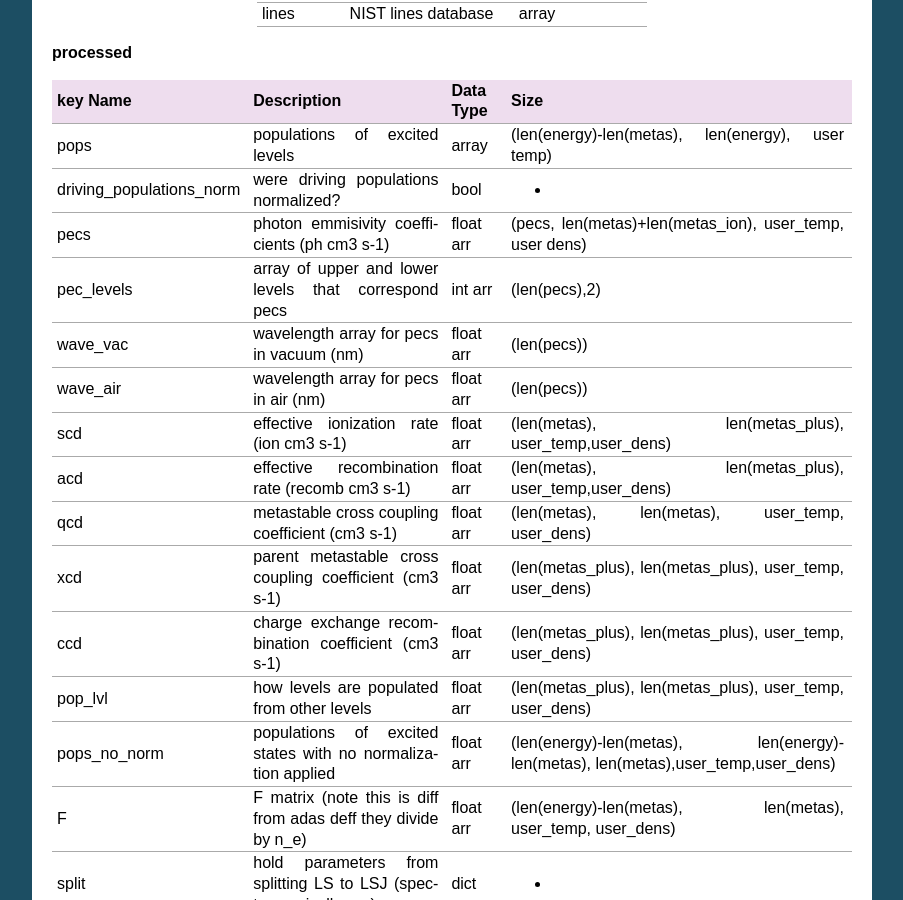
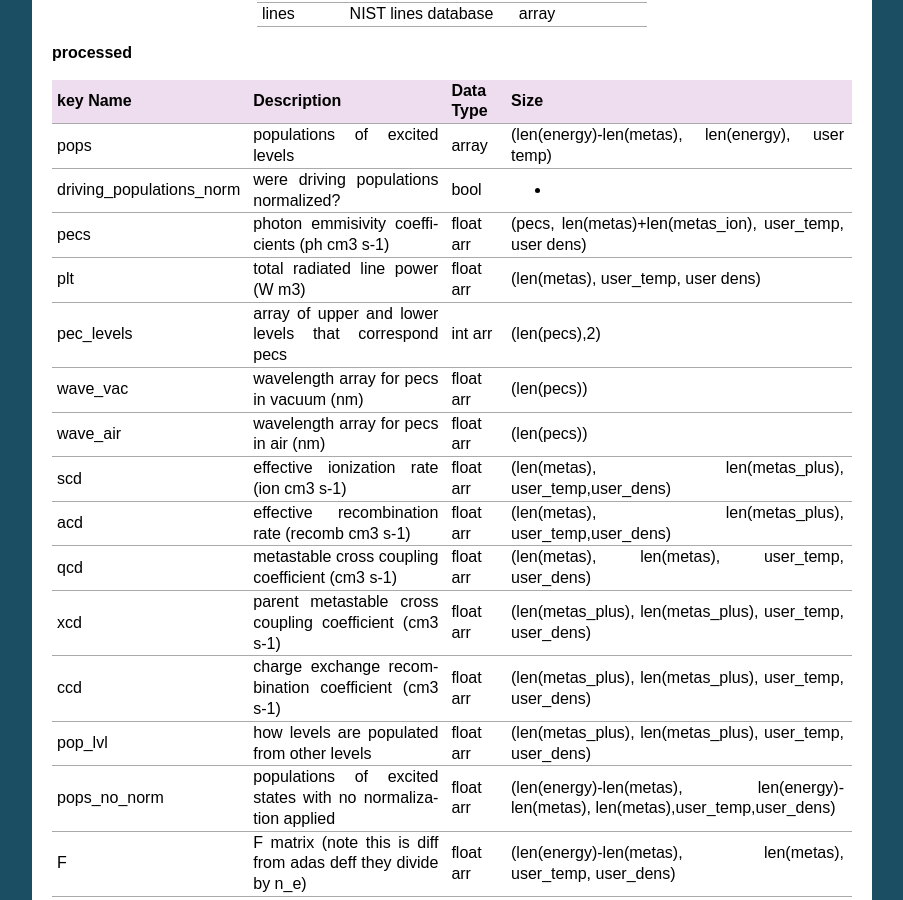
Before and after one commit to johnson-c/ColRadPy, a Sphinx documentation site: the page built from doc/dictionary.rst, in a window 1280 px wide and 900 px high, scrolled down 3448 px. Shown: the whole window, without its empty margins (198-1101 px from the left). Built offline with Sphinx 7.4.7, drawn with Linux system fonts in a browser that asks for light colours; pages that are not in the unit, such as notebooks, are missing from menus.

Commit message:
adding in documentation for the PLT coefficient

```diff
--- a/doc/dictionary.rst
+++ b/doc/dictionary.rst
@@ -286,6 +286,8 @@ ColRadPy data
 +---------------------------------+-------------------------------------------------------------------+----------------+--------------------------------------------------------------------------------+
 |   pecs                          | photon emmisivity coefficients (ph cm3 s-1)                       | float arr      | (pecs, len(metas)+len(metas_ion), user_temp, user dens)                        |
 +---------------------------------+-------------------------------------------------------------------+----------------+--------------------------------------------------------------------------------+
+|   plt                           | total radiated line power      (W m3)                             | float arr      | (len(metas), user_temp, user dens)                                             |
++---------------------------------+-------------------------------------------------------------------+----------------+--------------------------------------------------------------------------------+
 |   pec_levels                    | array of upper and lower levels that correspond pecs              | int arr        | (len(pecs),2)                                                                  |
 +---------------------------------+-------------------------------------------------------------------+----------------+--------------------------------------------------------------------------------+
 |   wave_vac                      | wavelength array for pecs in vacuum (nm)                          | float arr      | (len(pecs))                                                                    |
```
